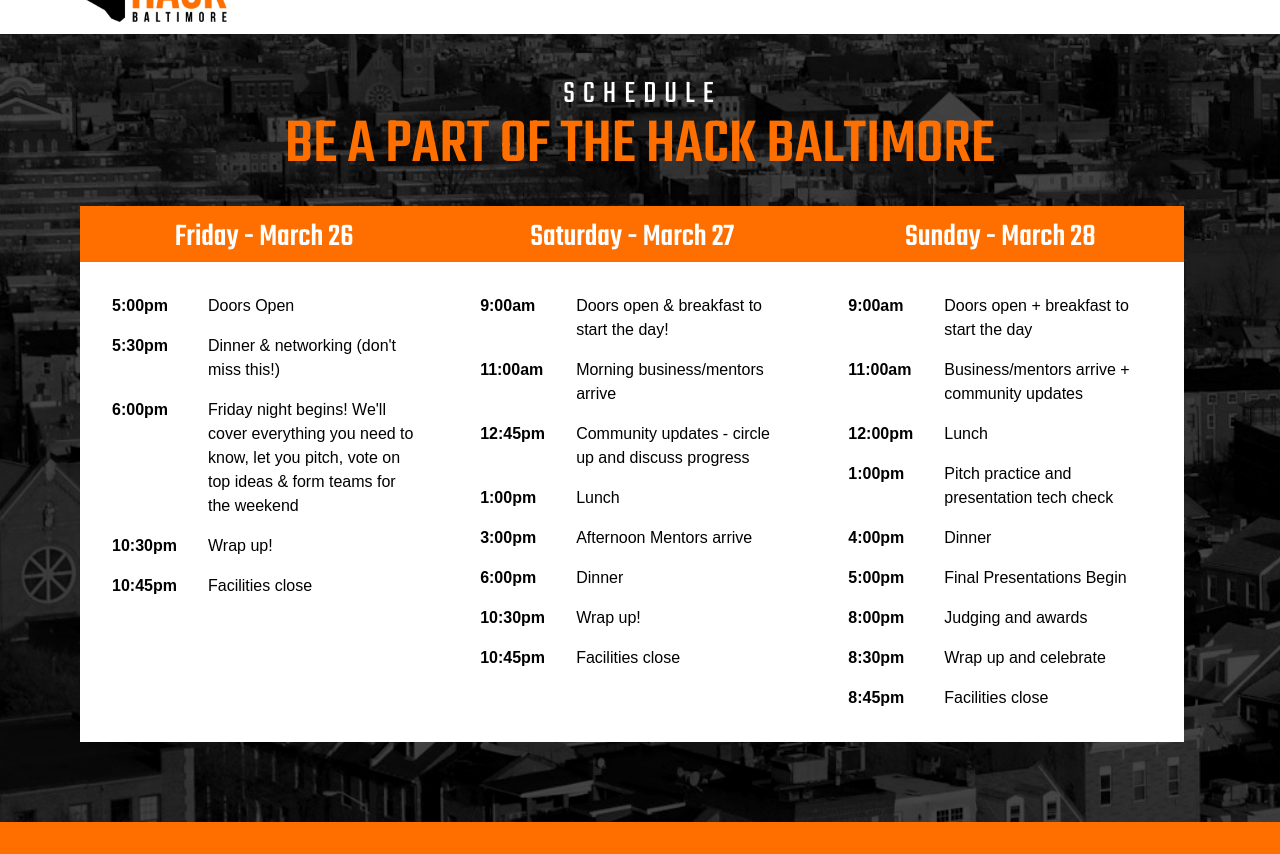
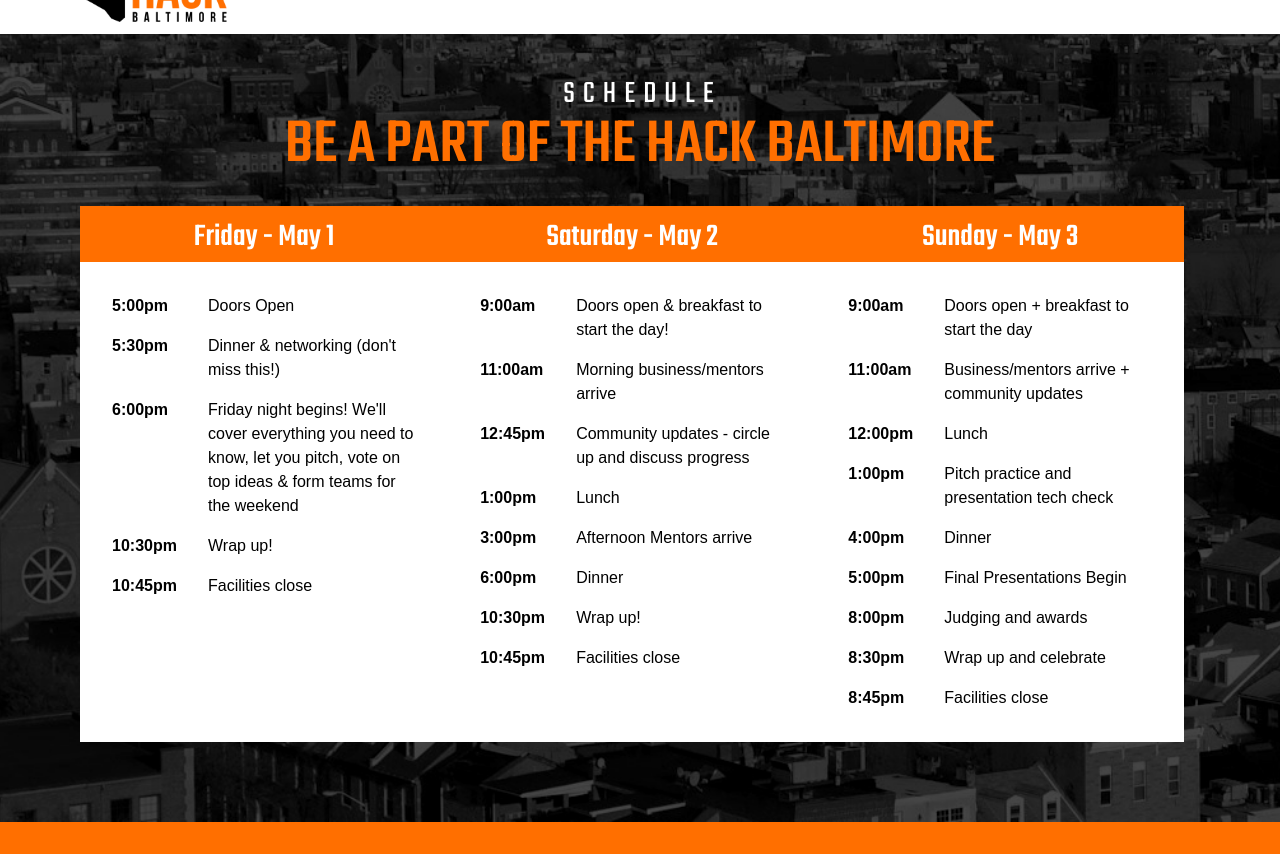
Before and after one commit to BaltimoreCity/HackBaltimore, a Jekyll site: the page built from education.html, in a window 1280 px wide and 900 px high, scrolled down 2658 px, cut to the strip 46-900 px from the top of the window. Built offline with Jekyll 4.4.1, drawn with Linux system fonts in a browser that asks for light colours; nearby versions of some CDN libraries; some web fonts are replaced; comment, search, counter and statistics services are not loaded.

Commit message:
Correct event dates

```diff
--- a/_includes/schedule.html
+++ b/_includes/schedule.html
@@ -4,7 +4,7 @@
     <h3 class="h3__headline_small h3__headline headline__center">Be a part of the Hack Baltimore</h3>
     <ul class="areas-schedule__content content-list">
       <li class="areas-schedule__content__item">
-        <h4 class="areas-schedule__content_h4">Friday - March 26</h4>
+        <h4 class="areas-schedule__content_h4">Friday - May 1</h4>
         <ul class="areas-schedule__content_data">
           <li class="areas-schedule__data_item">
             <div class="areas-schedule__data_time">5:00pm</div>
@@ -29,7 +29,7 @@
         </ul>
       </li>
       <li class="areas-schedule__content__item">
-        <h4 class="areas-schedule__content_h4">Saturday - March 27</h4>
+        <h4 class="areas-schedule__content_h4">Saturday - May 2</h4>
         <ul class="areas-schedule__content_data">
           <li class="areas-schedule__data_item">
             <div class="areas-schedule__data_time">9:00am</div>
@@ -66,7 +66,7 @@
         </ul>
       </li>
       <li class="areas-schedule__content__item">
-        <h4 class="areas-schedule__content_h4">Sunday - March 28</h4>
+        <h4 class="areas-schedule__content_h4">Sunday - May 3</h4>
         <ul class="areas-schedule__content_data">
           <li class="areas-schedule__data_item">
             <div class="areas-schedule__data_time">9:00am</div>
```
